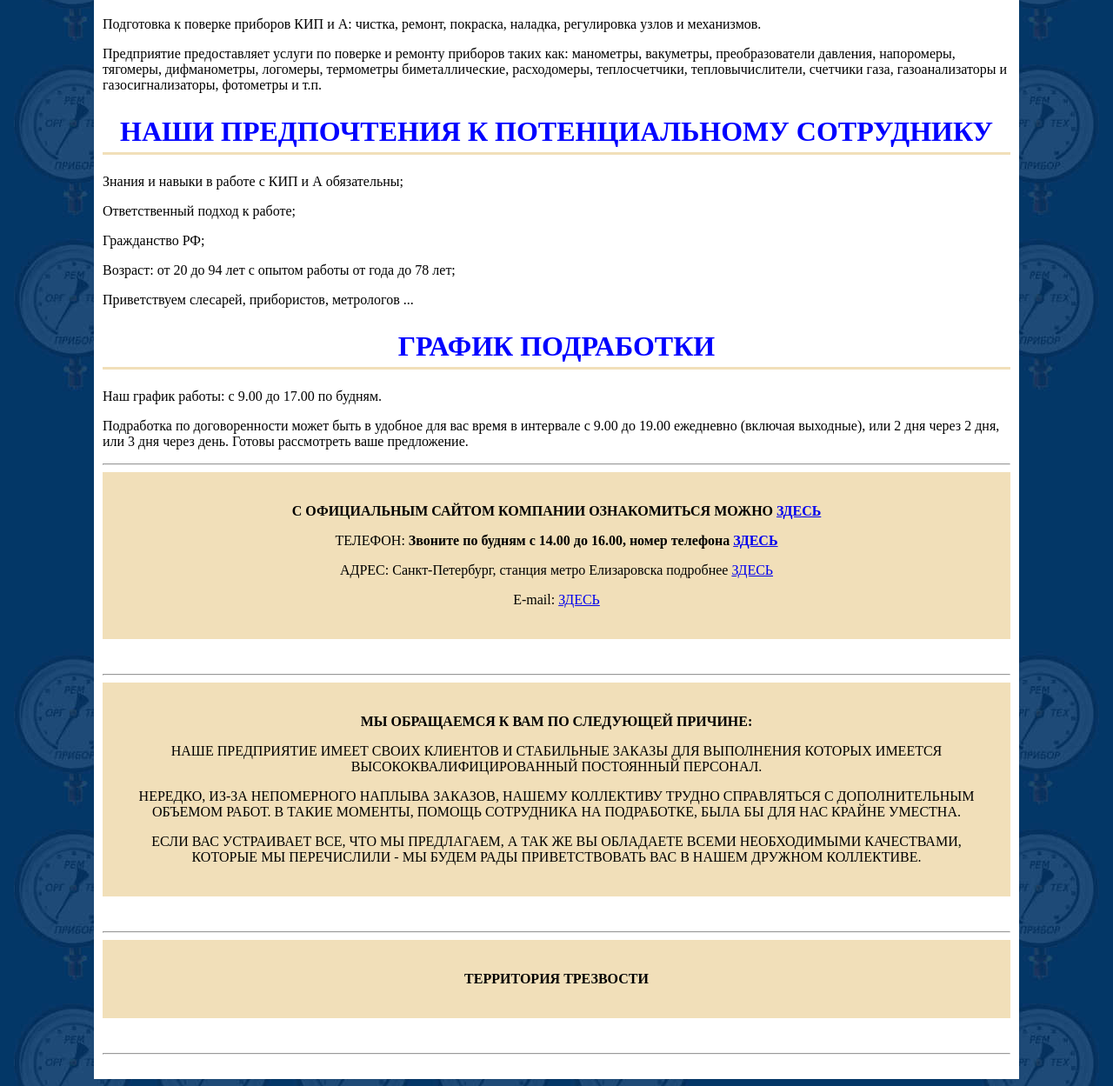
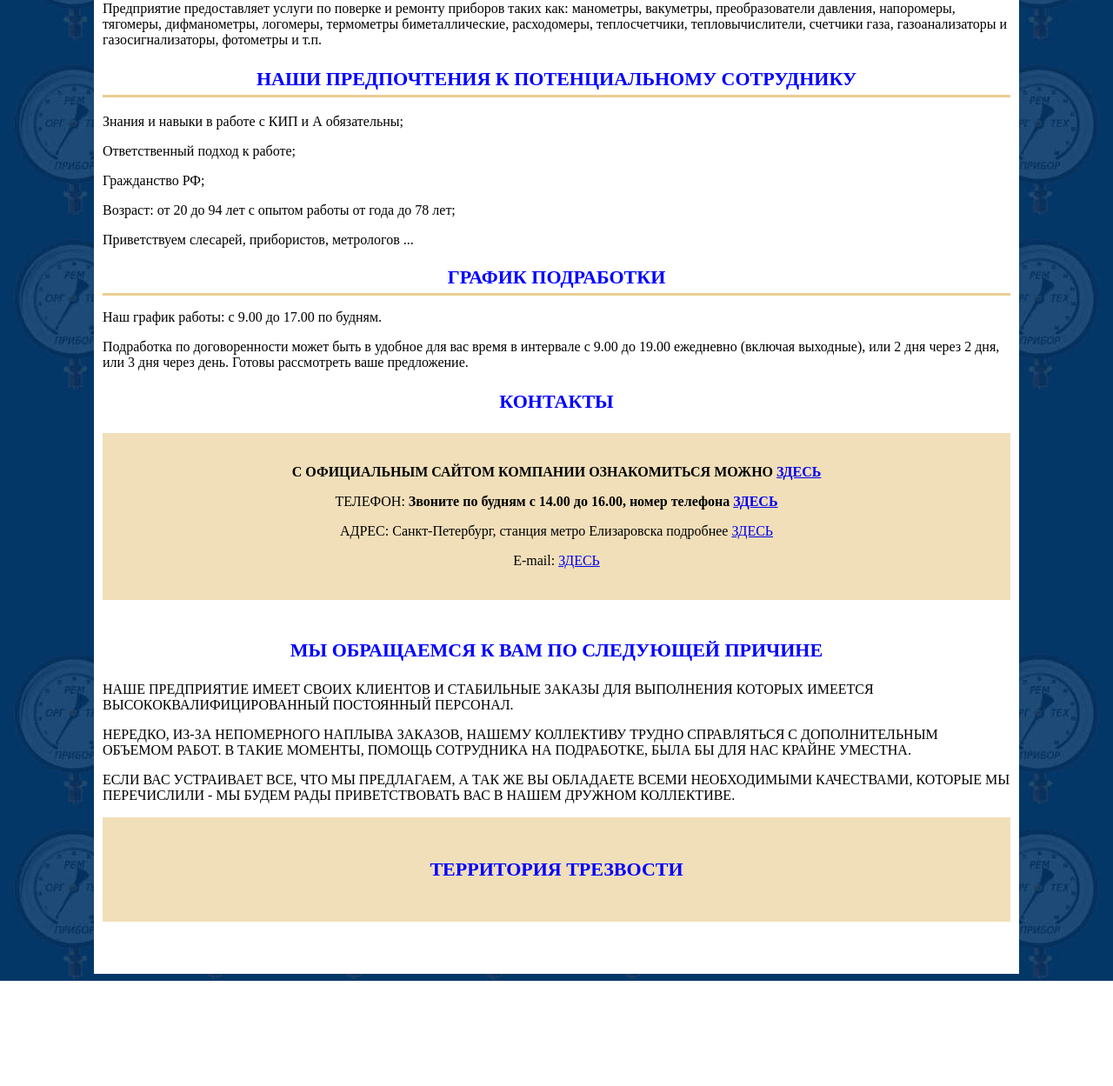
Before and after one commit to podrabotka-kipia-spb/pks.github.io, a plain HTML site: page index.html in a window 1280 px wide. Shown: the part 574-1823 px from the top of the page at 87% size. After the commit the page ends 1702 px from the top, so only its background shows below. Drawn offline with Linux system fonts and the light colour scheme.

Commit message:
Правка заголовков,
Добавлены h2/ h3/
Изменены размеры h2, h3
Удалены hr, несуществующий .what,
Заголовоки "Должностные обязанности",
"Наши предпочтения к потенциальному сотруднику" из h1 стал h2

```diff
--- a/index.html
+++ b/index.html
@@ -18,29 +18,26 @@
 	<h1>ПОДРАБОТКА БЕЗ ПОСРЕДНИКОВ</h1>
 		<p>Оформление и заключение договора, сам процесс подработки и последующая оплата, производится непосредственно работодателем на территории предприятия.</p><p>Выплаты 2 раза в месяц, сумма по договоренности, в соответствии с объемом и качеством выполненных работ.</p>
 
-	<h1>ДОЛЖНОСТНЫЕ ОБЯЗАННОСТИ</h1>
+	<h2 class="podchetkivanie">ДОЛЖНОСТНЫЕ ОБЯЗАННОСТИ</h2>
 		<p>Подготовка к поверке  приборов КИП и А: чистка, ремонт, покраска, наладка, регулировка узлов и механизмов.</p><p>Предприятие предоставляет услуги по поверке и ремонту приборов таких как: манометры, вакуметры, преобразователи давления, напоромеры, тягомеры, дифманометры, логомеры, термометры биметаллические, расходомеры, теплосчетчики, тепловычислители, счетчики газа, газоанализаторы и газосигнализаторы, фотометры и т.п.</p>
 
-	<h1>НАШИ ПРЕДПОЧТЕНИЯ К ПОТЕНЦИАЛЬНОМУ СОТРУДНИКУ</h1>
+	<h2 class="podchetkivanie">НАШИ ПРЕДПОЧТЕНИЯ К ПОТЕНЦИАЛЬНОМУ СОТРУДНИКУ</h2>
 		<p>Знания и навыки в работе с КИП и А обязательны;</p><p>Ответственный подход к работе;</p><p>Гражданство РФ;</p><p>Возраст: от 20 до 94 лет с опытом работы от года до 78 лет;</p><p>Приветствуем слесарей, прибористов, метрологов ...</p>
 
 	<h1>ГРАФИК ПОДРАБОТКИ</h1>
 		<p>Наш график работы: с 9.00 до 17.00 по будням.</p><p>Подработка по договоренности может быть в удобное для вас время в интервале с 9.00 до 19.00 ежедневно (включая выходные), или 2 дня через 2 дня, или 3 дня через день. Готовы рассмотреть ваше предложение.</p>
-	<hr>
+	<h2>КОНТАКТЫ</h2>
 	<div class="adress"><p><b>С ОФИЦИАЛЬНЫМ САЙТОМ КОМПАНИИ ОЗНАКОМИТЬСЯ МОЖНО </b><a href="http://remont-si.ru"><b>ЗДЕСЬ</b></a></p>
 		<p>ТЕЛЕФОН: <b>Звоните по будням с 14.00 до 16.00, номер телефона </b><a href="http://remont-si.ru"><b>ЗДЕСЬ</b></a></p>
 		<p>АДРЕС: Санкт-Петербург, станция метро Елизаровска подробнее <a href="http://remont-si.ru">ЗДЕСЬ</a></p>
 		<p>E-mail: <a href="http://remont-si.ru">ЗДЕСЬ</a></p></div>
-	<hr>
-	<div><p><b>МЫ ОБРАЩАЕМСЯ К ВАМ ПО СЛЕДУЮЩЕЙ ПРИЧИНЕ:</b></p>
+	<h2>МЫ ОБРАЩАЕМСЯ К ВАМ ПО СЛЕДУЮЩЕЙ ПРИЧИНЕ</h2>
 		<p>НАШЕ ПРЕДПРИЯТИЕ ИМЕЕТ СВОИХ КЛИЕНТОВ И СТАБИЛЬНЫЕ ЗАКАЗЫ ДЛЯ ВЫПОЛНЕНИЯ КОТОРЫХ ИМЕЕТСЯ ВЫСОКОКВАЛИФИЦИРОВАННЫЙ ПОСТОЯННЫЙ ПЕРСОНАЛ.</p>
 		<p>НЕРЕДКО, ИЗ-ЗА НЕПОМЕРНОГО НАПЛЫВА ЗАКАЗОВ, НАШЕМУ КОЛЛЕКТИВУ ТРУДНО СПРАВЛЯТЬСЯ С ДОПОЛНИТЕЛЬНЫМ ОБЪЕМОМ РАБОТ. В ТАКИЕ МОМЕНТЫ, ПОМОЩЬ СОТРУДНИКА НА ПОДРАБОТКЕ, БЫЛА БЫ ДЛЯ НАС КРАЙНЕ УМЕСТНА.</p>
 		<p>ЕСЛИ ВАС УСТРАИВАЕТ ВСЕ, ЧТО МЫ ПРЕДЛАГАЕМ, А ТАК ЖЕ ВЫ ОБЛАДАЕТЕ ВСЕМИ НЕОБХОДИМЫМИ КАЧЕСТВАМИ, КОТОРЫЕ МЫ ПЕРЕЧИСЛИЛИ - МЫ БУДЕМ РАДЫ ПРИВЕТСТВОВАТЬ ВАС В НАШЕМ ДРУЖНОМ КОЛЛЕКТИВЕ.</p></div>
-    <hr>
-    <div><p><b>ТЕРРИТОРИЯ ТРЕЗВОСТИ</b></p></div>
-	<hr>
+  	<div><h3>ТЕРРИТОРИЯ ТРЕЗВОСТИ</h3></div>
 	<style>
-	html {
+html {
 	background-image: url(img/background.jpg);
 	padding: 0 100px;
 }
@@ -50,9 +47,18 @@ body {
 	background-color: white;
 }
 
-h1 {
+h1  {
+	font-size: 22px;
 	color: blue;
-	border-bottom: 3px solid #F1DFB9;
+	border-bottom: 3px solid #e9ce93;
+	text-align: center;
+	padding: 5px;
+}
+
+h2,
+h3  {
+	font-size: 22px;
+	color: blue;
 	text-align: center;
 	padding: 5px;
 }
@@ -68,6 +74,10 @@ div {
 	margin-bottom: 40px;
 }
 
+.podchetkivanie {
+	border-bottom: 3px solid #e9ce93;
+}
+
 .welcom {
 	text-align: center;
 	margin: 40px 0 40px;
@@ -79,10 +89,6 @@ div {
 	padding: 30px;
 	border: 3px solid blue;
 }
-
-.what {
-	color: #e9ce93;
-}
 	</style>
   </body>
 </html>
```
